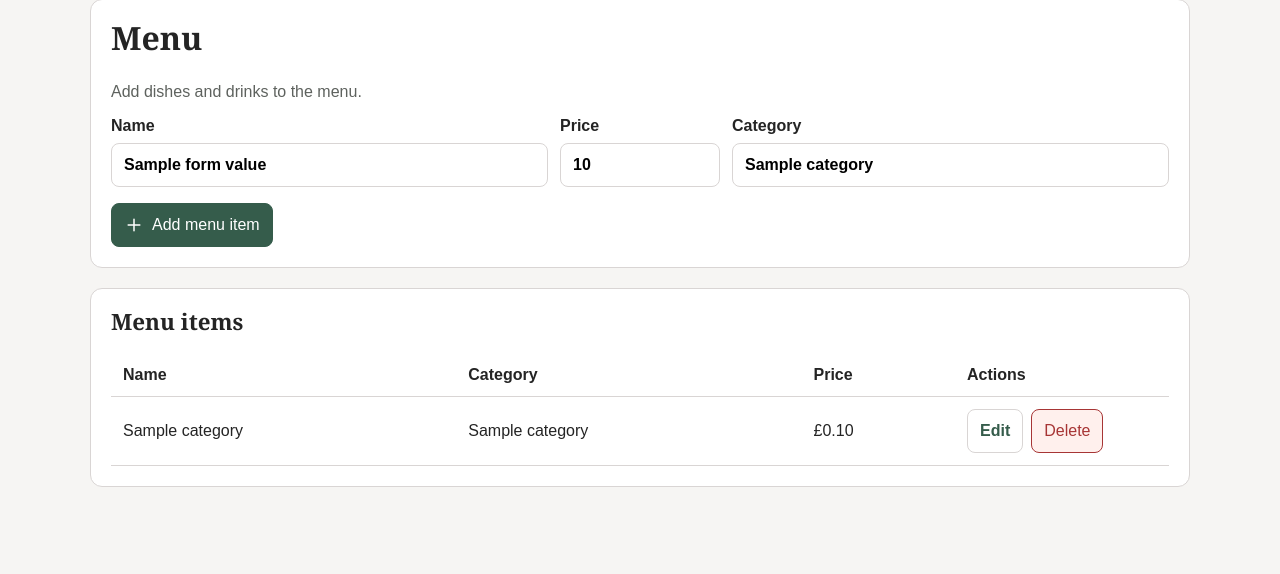
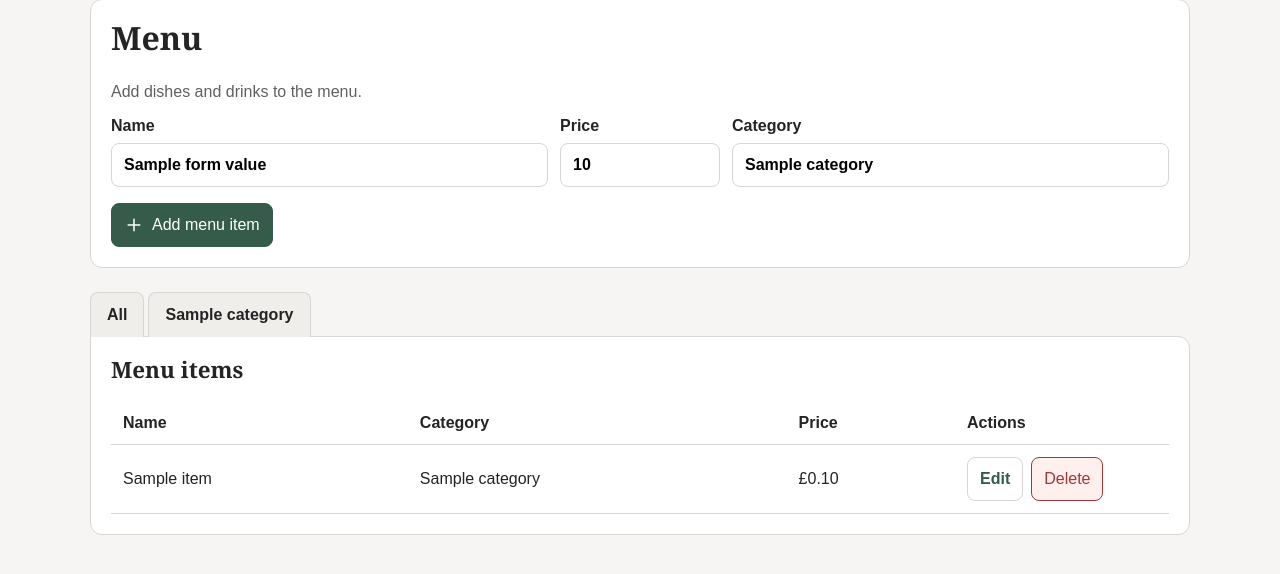
Before and after one commit to daisy-may-t/restaurant, a Flask app: template templates/menu.html in a window 1280 px wide. Shown: the part 135-709 px from the top of the page. Run offline with Flask 3, Linux system fonts and the light colour scheme; the template is opened without the code that fills it: most values are stand-ins (such as "Sample title", 1, 10 or a date in 2020).

Commit message:
Split menu up into categories

```diff
--- a/static/css/style.css
+++ b/static/css/style.css
@@ -140,6 +140,48 @@ h2 {
 
 .menu-list h2 {
   font-size: 1.4rem;
+}
+
+.menu-catalog {
+  min-width: 0;
+}
+
+.menu-tabs {
+  display: flex;
+  gap: var(--space-1);
+  overflow-x: auto;
+  padding-top: var(--space-1);
+  margin-bottom: -1px;
+}
+
+.menu-tabs a {
+  display: inline-flex;
+  align-items: center;
+  flex: none;
+  min-height: var(--control-height);
+  padding: 0 var(--space-4);
+  border: 1px solid var(--color-border);
+  border-bottom: 0;
+  border-radius: var(--radius-control) var(--radius-control) 0 0;
+  background: var(--color-surface-muted);
+  color: var(--color-text);
+  text-decoration: none;
+  font-weight: 600;
+}
+
+.menu-tabs a:hover {
+  background: var(--color-surface);
+}
+
+.menu-tabs a[aria-current="page"] {
+  position: relative;
+  z-index: 1;
+  background: var(--color-surface);
+  color: var(--color-primary);
+}
+
+.menu-list {
+  border-top-left-radius: 0;
 }
 
 .section-intro {
--- a/templates/menu.html
+++ b/templates/menu.html
@@ -13,7 +13,7 @@
       <p class="error-message" role="alert">{{ error }}</p>
     {% endif %}
 
-    <form class="menu-form" method="post" action="{{ url_for('edit_menu_item', item_id=editing_item.id) if editing_item else url_for('menu') }}">
+    <form class="menu-form" method="post" action="{{ url_for('edit_menu_item', item_id=editing_item.id, category=selected_category) if editing_item else url_for('menu', category=selected_category) }}">
       <input type="hidden" name="csrf_token" value="{{ csrf_token() }}" />
       <div class="menu-form-fields">
         <label>
@@ -31,19 +31,26 @@
       </div>
       <datalist id="menu-categories">
         <option value="Other"></option>
-        {% for category in menu_items|map(attribute='category')|unique|sort %}
+        {% for category in categories %}
           {% if category != 'Other' %}<option value="{{ category }}"></option>{% endif %}
         {% endfor %}
       </datalist>
       <div class="menu-form-actions">
         <button class="primary" type="submit">{% if not editing_item %}{{ icon('plus') }}{% endif %}{{ 'Save item' if editing_item else 'Add menu item' }}</button>
         {% if editing_item %}
-          <a class="button-link" href="{{ url_for('menu') }}">Cancel</a>
+          <a class="button-link" href="{{ url_for('menu', category=selected_category) }}">Cancel</a>
         {% endif %}
       </div>
     </form>
   </section>
 
+  <div class="menu-catalog">
+  <nav class="menu-tabs" aria-label="Menu categories">
+    <a href="{{ url_for('menu') }}" {% if selected_category is none %}aria-current="page"{% endif %}>All</a>
+    {% for category in categories %}
+      <a href="{{ url_for('menu', category=category) }}" {% if selected_category == category %}aria-current="page"{% endif %}>{{ category }}</a>
+    {% endfor %}
+  </nav>
   <section class="menu-list">
     <h2>Menu items</h2>
     <table class="data-table">
@@ -56,16 +63,16 @@
         </tr>
       </thead>
       <tbody>
-        {% if menu_items %}
-          {% for item in menu_items %}
+        {% if visible_menu_items %}
+          {% for item in visible_menu_items %}
             <tr>
               <td data-label="Name">{{ item.name }}</td>
               <td data-label="Category">{{ item.category }}</td>
               <td data-label="Price">&pound;{{ '%.2f'|format(item.price_pence / 100) }}</td>
               <td data-label="Actions">
                 <div class="menu-item-actions">
-                  <a class="button-link" href="{{ url_for('edit_menu_item', item_id=item.id) }}">Edit</a>
-                  <form method="post" action="{{ url_for('delete_menu_item_route', item_id=item.id) }}" onsubmit="return confirm('Delete this menu item?');">
+                  <a class="button-link" href="{{ url_for('edit_menu_item', item_id=item.id, category=selected_category) }}">Edit</a>
+                  <form method="post" action="{{ url_for('delete_menu_item_route', item_id=item.id, category=selected_category) }}" onsubmit="return confirm('Delete this menu item?');">
                     <input type="hidden" name="csrf_token" value="{{ csrf_token() }}" />
                     <button class="danger" type="submit">Delete</button>
                   </form>
@@ -82,4 +89,5 @@
     </table>
   </section>
   </div>
+  </div>
 {% endblock %}
```
Also changed, not shown: app/routes.py (+27 -10 lines), tests/test_menu.py (+25 -0 lines).
